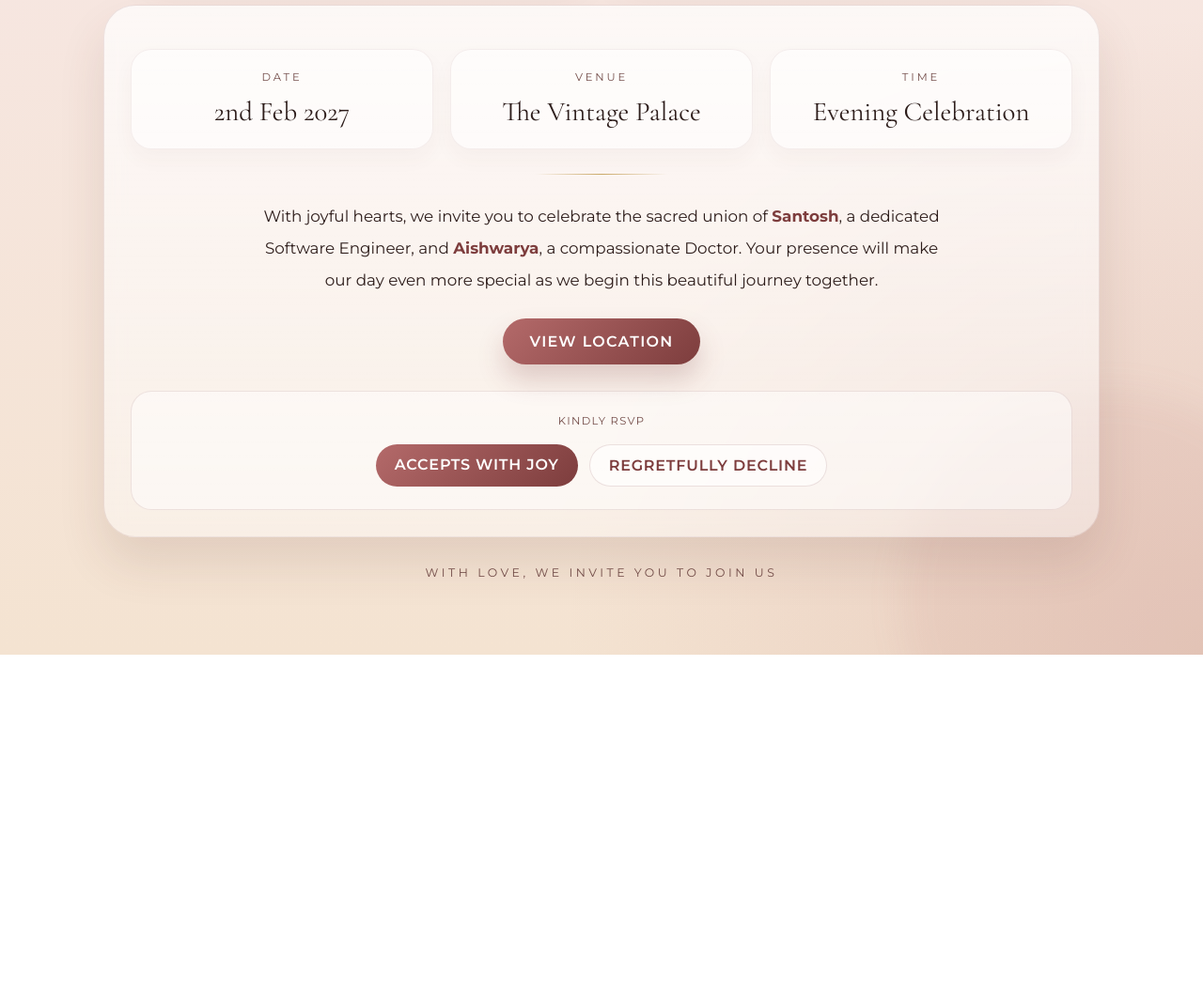
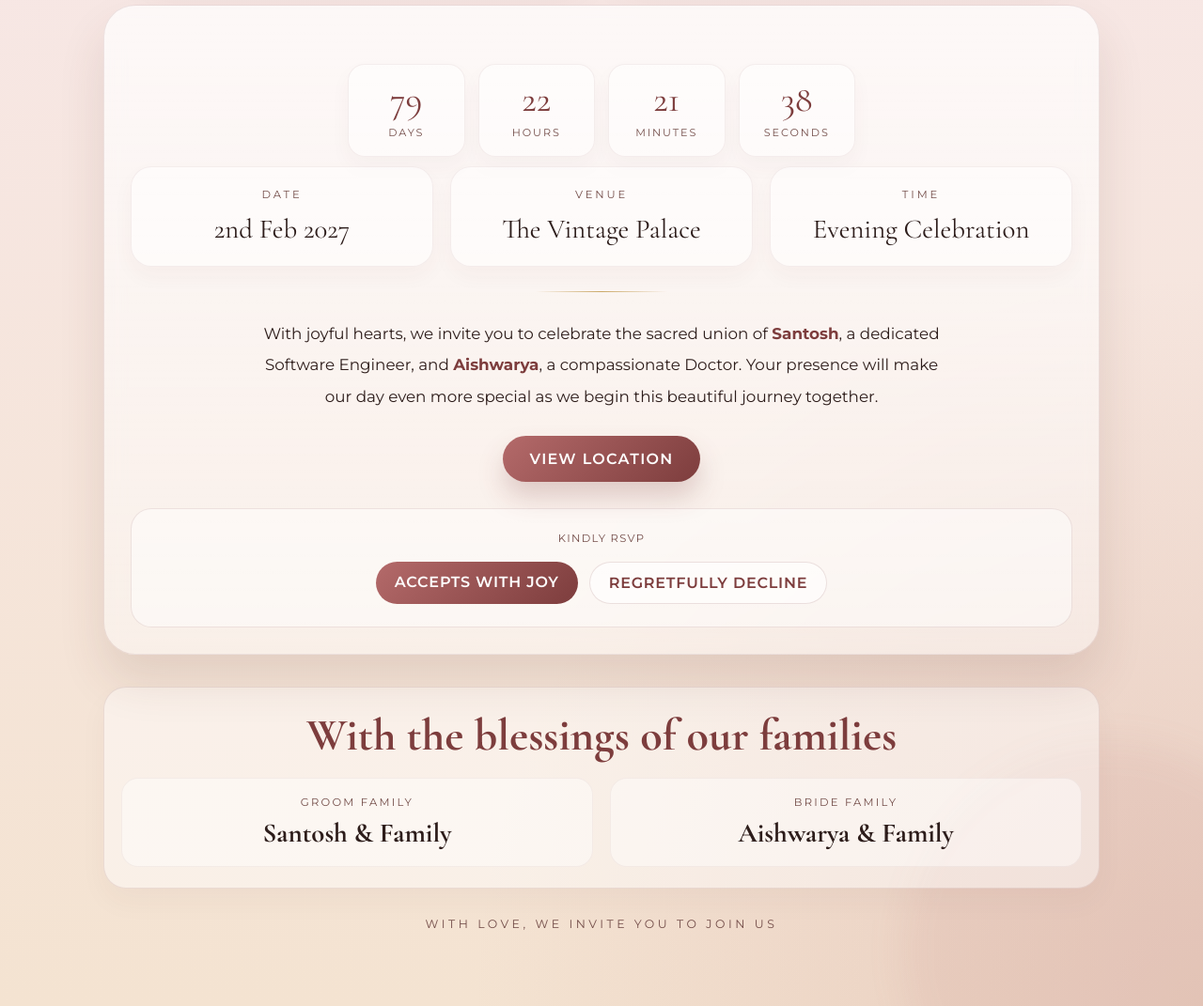
Before and after one commit to marriage-invitation-2027/santosh-weds-aishwarya, a plain HTML site: page index.html in a window 1280 px wide. Shown: the part 1000-2071 px from the top of the page at 94% size. Before the commit the page ends 1697 px from the top, so only its background shows below. Drawn offline with nearby package versions, Linux system fonts and the light colour scheme.

Commit message:
Add floral backdrop, family section and countdown

```diff
--- a/index.html
+++ b/index.html
@@ -35,6 +35,19 @@
           radial-gradient(circle at top left, rgba(202, 168, 103, 0.18), transparent 28%),
           radial-gradient(circle at bottom right, rgba(180, 106, 106, 0.20), transparent 32%),
           linear-gradient(180deg, var(--bg-1), var(--bg-2) 45%, var(--bg-3));
+      }
+
+      .floral-bg {
+        position: fixed;
+        inset: 0;
+        pointer-events: none;
+        z-index: 0;
+        opacity: 0.22;
+        background:
+          radial-gradient(circle at 15% 18%, rgba(121, 155, 103, 0.35), transparent 8%),
+          radial-gradient(circle at 82% 12%, rgba(164, 129, 85, 0.28), transparent 10%),
+          radial-gradient(circle at 25% 78%, rgba(145, 182, 111, 0.28), transparent 9%),
+          radial-gradient(circle at 74% 80%, rgba(168, 110, 92, 0.24), transparent 9%);
       }
 
       .page {
@@ -235,6 +248,84 @@
         padding: 36px 28px 28px;
       }
 
+      .countdown {
+        display: grid;
+        grid-template-columns: repeat(4, minmax(90px, 1fr));
+        gap: 14px;
+        max-width: 540px;
+        margin: 26px auto 0;
+      }
+
+      .time-box {
+        background: rgba(255,255,255,0.52);
+        border: 1px solid rgba(125, 61, 61, 0.08);
+        border-radius: 18px;
+        padding: 18px 10px;
+        text-align: center;
+        box-shadow: 0 10px 22px rgba(101, 63, 61, 0.04);
+      }
+
+      .time-box .number {
+        font-family: "Cormorant Garamond", serif;
+        font-size: clamp(2rem, 3vw, 3rem);
+        color: var(--rose-deep);
+        line-height: 1;
+      }
+
+      .time-box .label {
+        margin-top: 8px;
+        font-size: 0.7rem;
+        letter-spacing: 0.12rem;
+        text-transform: uppercase;
+        color: var(--muted);
+      }
+
+      .family-section {
+        margin-top: 34px;
+        padding: 22px 18px;
+        border: 1px solid rgba(125, 61, 61, 0.12);
+        border-radius: 24px;
+        background: rgba(255,255,255,0.46);
+        box-shadow: 0 14px 30px rgba(87, 54, 51, 0.04);
+      }
+
+      .family-title {
+        font-family: "Cormorant Garamond", serif;
+        font-size: clamp(2rem, 4vw, 3rem);
+        text-align: center;
+        color: var(--rose-deep);
+        margin: 0 0 16px;
+      }
+
+      .family-grid {
+        display: grid;
+        grid-template-columns: repeat(auto-fit, minmax(220px, 1fr));
+        gap: 18px;
+      }
+
+      .family-card {
+        text-align: center;
+        padding: 18px 12px;
+        border-radius: 18px;
+        background: rgba(255,255,255,0.42);
+        border: 1px solid rgba(125, 61, 61, 0.06);
+      }
+
+      .family-card .label {
+        display: block;
+        font-size: 0.72rem;
+        letter-spacing: 0.14rem;
+        text-transform: uppercase;
+        color: var(--muted);
+        margin-bottom: 8px;
+      }
+
+      .family-card strong {
+        font-family: "Cormorant Garamond", serif;
+        font-size: 1.8rem;
+        color: var(--text);
+      }
+
       .details {
         display: grid;
         grid-template-columns: repeat(auto-fit, minmax(220px, 1fr));
@@ -390,6 +481,10 @@
           grid-template-columns: 1fr;
         }
 
+        .countdown {
+          grid-template-columns: repeat(2, minmax(90px, 1fr));
+        }
+
         .names {
           gap: 10px;
           font-size: clamp(2.1rem, 9vw, 3.3rem);
@@ -431,6 +526,7 @@
   </head>
   <body>
     <div class="page">
+      <div class="floral-bg" aria-hidden="true"></div>
       <div class="container">
         <header class="hero">
           <div class="eyebrow">Wedding Invitation</div>
@@ -463,6 +559,25 @@
         </section>
 
         <section class="card">
+          <div class="countdown" aria-label="Wedding countdown">
+            <div class="time-box">
+              <div class="number" id="days">00</div>
+              <div class="label">Days</div>
+            </div>
+            <div class="time-box">
+              <div class="number" id="hours">00</div>
+              <div class="label">Hours</div>
+            </div>
+            <div class="time-box">
+              <div class="number" id="minutes">00</div>
+              <div class="label">Minutes</div>
+            </div>
+            <div class="time-box">
+              <div class="number" id="seconds">00</div>
+              <div class="label">Seconds</div>
+            </div>
+          </div>
+
           <div class="details">
             <div class="detail-box">
               <div class="label">Date</div>
@@ -504,7 +619,53 @@
           </div>
         </section>
 
+        <section class="family-section">
+          <h2 class="family-title">With the blessings of our families</h2>
+          <div class="family-grid">
+            <div class="family-card">
+              <span class="label">Groom Family</span>
+              <strong>Santosh &amp; Family</strong>
+            </div>
+            <div class="family-card">
+              <span class="label">Bride Family</span>
+              <strong>Aishwarya &amp; Family</strong>
+            </div>
+          </div>
+        </section>
+
         <div class="footer">With love, we invite you to join us</div>
+      </div>
+    </div>
+
+    <script>
+      const weddingDate = new Date('2027-02-02T18:00:00');
+
+      function updateCountdown() {
+        const now = new Date();
+        const diff = weddingDate - now;
+
+        if (diff <= 0) {
+          document.getElementById('days').textContent = '00';
+          document.getElementById('hours').textContent = '00';
+          document.getElementById('minutes').textContent = '00';
+          document.getElementById('seconds').textContent = '00';
+          return;
+        }
+
+        const days = Math.floor(diff / (1000 * 60 * 60 * 24));
+        const hours = Math.floor((diff / (1000 * 60 * 60)) % 24);
+        const minutes = Math.floor((diff / (1000 * 60)) % 60);
+        const seconds = Math.floor((diff / 1000) % 60);
+
+        document.getElementById('days').textContent = String(days).padStart(2, '0');
+        document.getElementById('hours').textContent = String(hours).padStart(2, '0');
+        document.getElementById('minutes').textContent = String(minutes).padStart(2, '0');
+        document.getElementById('seconds').textContent = String(seconds).padStart(2, '0');
+      }
+
+      updateCountdown();
+      setInterval(updateCountdown, 1000);
+    </script>
       </div>
     </div>
   </body>
```
